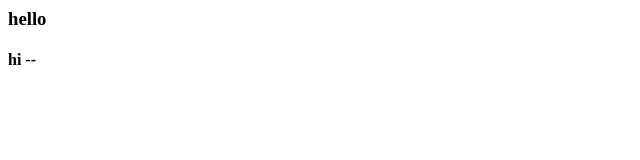
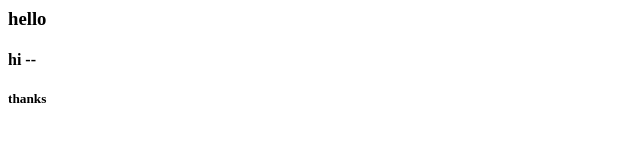
Before and after one commit to esraabasher/simple-web-project, a plain HTML site: page aboutus.html in a window 1280 px wide. Shown: the full height of the page, 0-640 px from the left. Drawn offline with Linux system fonts and the light colour scheme.

Commit message:
add commit on test

```diff
--- a/aboutus.html
+++ b/aboutus.html
@@ -1,4 +1,5 @@
 <html>
     <h3>hello</h3>
     <h4>hi -- </h4>
+    <h5>thanks</h5>
 </html>
```
